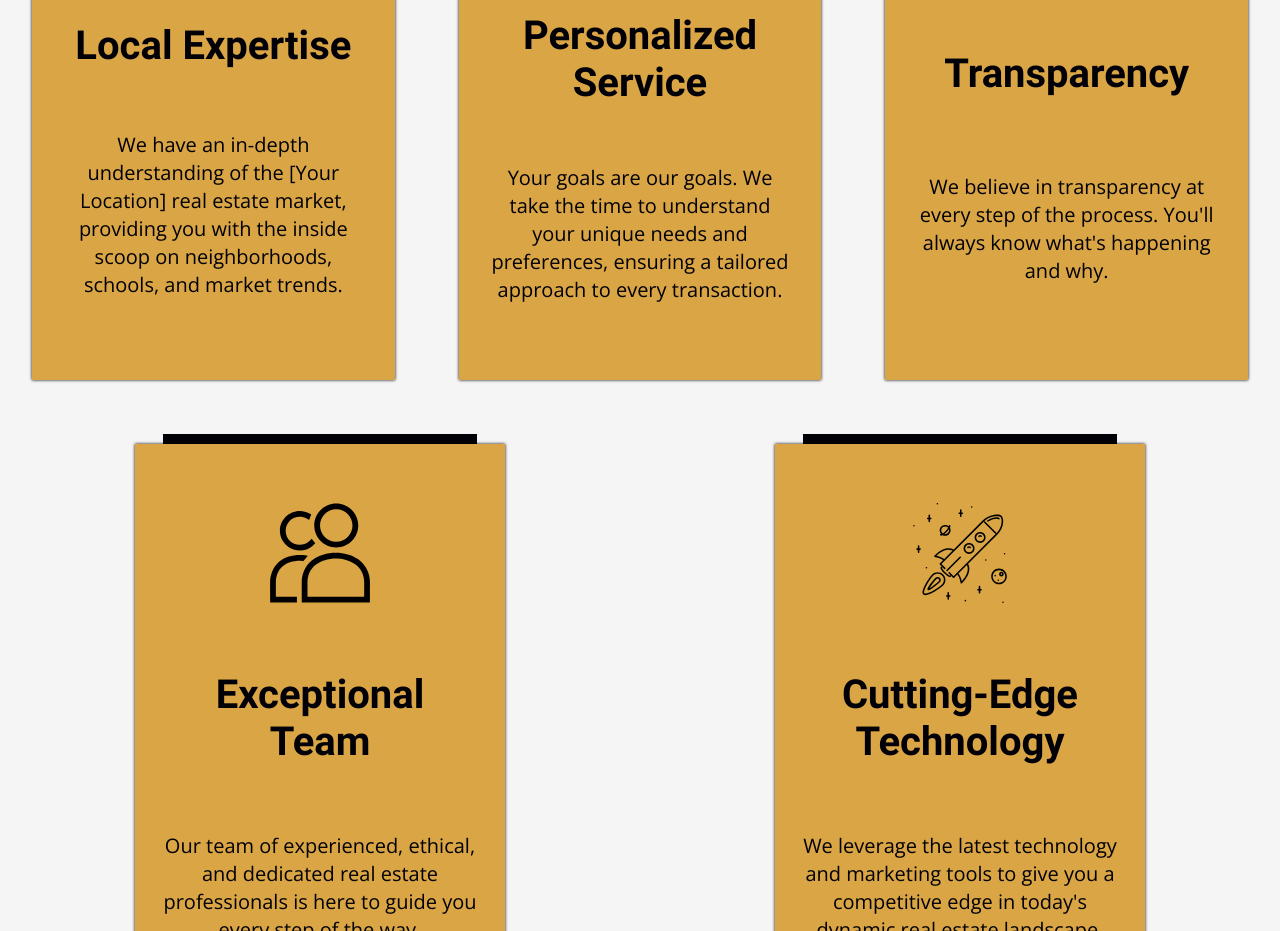
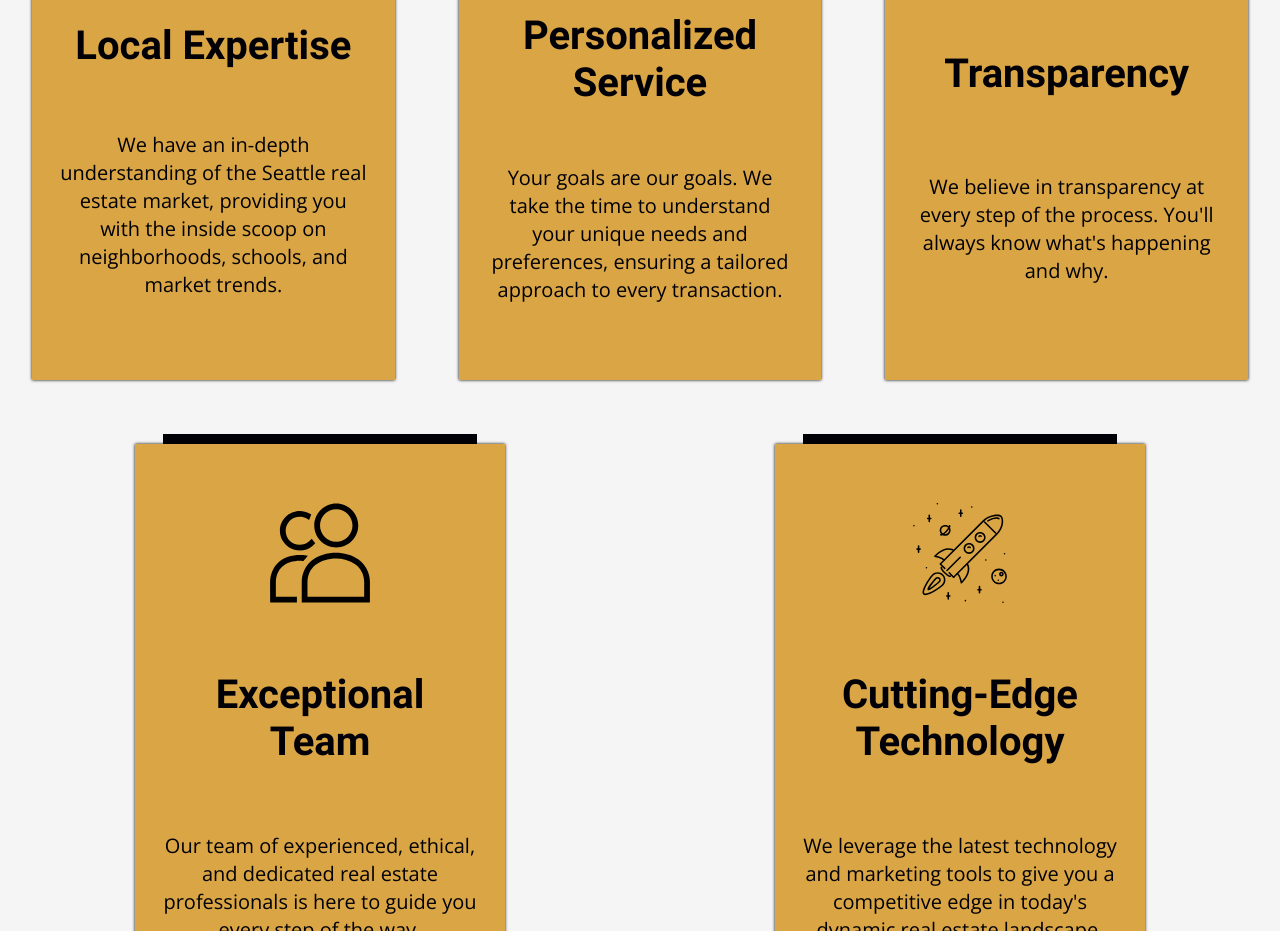
Before and after one commit to AnthonyEspinozaCS/template_3, a plain HTML site: page index.html in a window 1280 px wide. Shown: the part 2360-3291 px from the top of the page. Drawn offline with Linux system fonts and the light colour scheme.

Commit message:
Replaced a placeholder piece of text.

```diff
--- a/index.html
+++ b/index.html
@@ -145,7 +145,7 @@
                 alt="Globe with a pin to mark a location."
                 class="card-icon" />
               <h3 class="bold">Local Expertise</h3>
-              <p>We have an in-depth understanding of the [Your Location] real estate market, providing you with the inside scoop on neighborhoods, schools, and market trends.</p>
+              <p>We have an in-depth understanding of the Seattle real estate market, providing you with the inside scoop on neighborhoods, schools, and market trends.</p>
             </div>
           </div>
 
```
